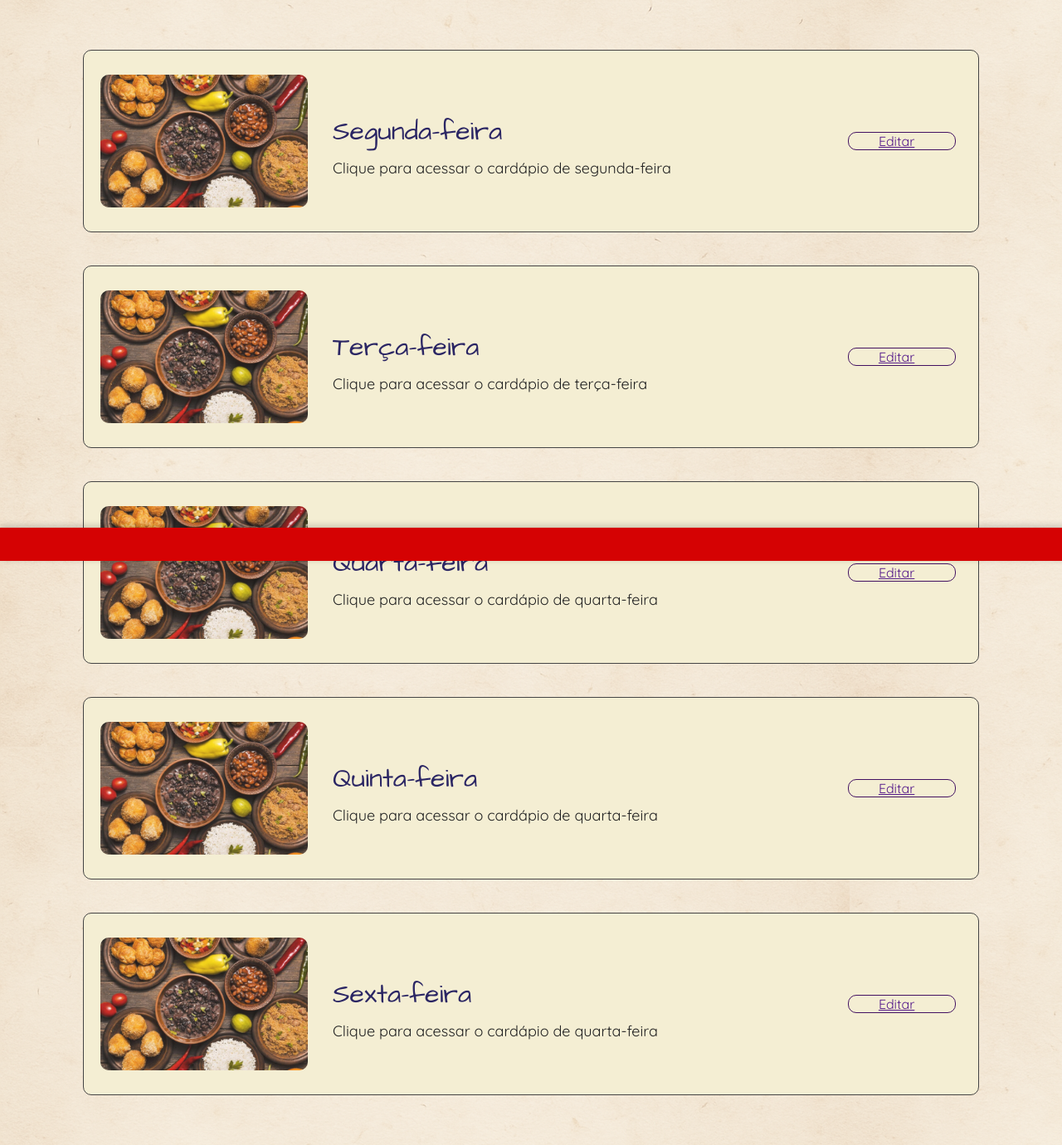
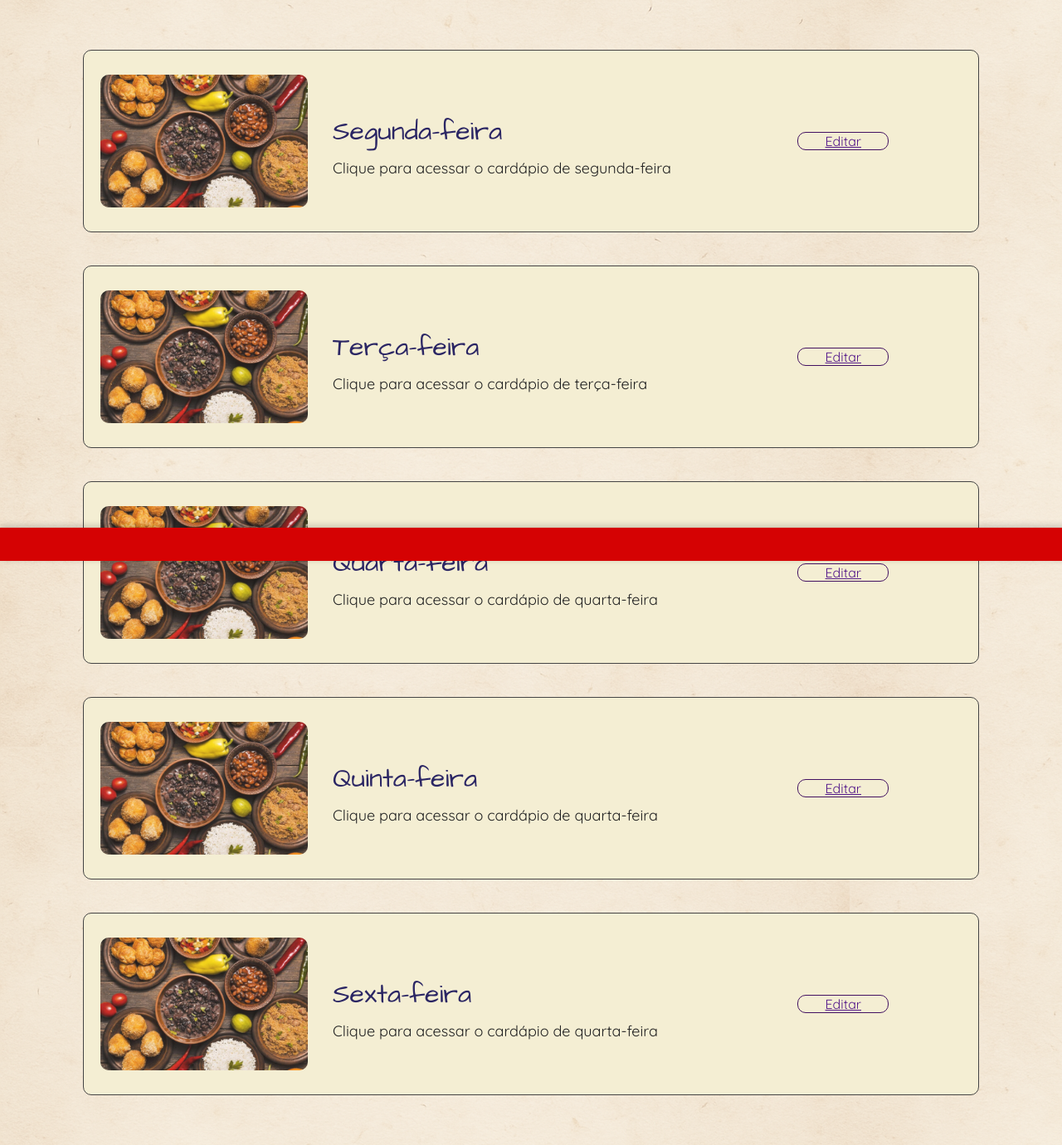
Before and after one commit to dudabas/projetec, a PHP site: page /cardapioadm.html in a window 1280 px wide. Shown: the part 124-1504 px from the top of the page at 83% size. Run offline with PHP 8.4, Linux system fonts and the light colour scheme.

Commit message:
Update styles.css

```diff
--- a/styles.css
+++ b/styles.css
@@ -115,6 +115,7 @@ footer {
 
 .cardapio-page-item {
   display: flex;
+  position: relative;
   align-items: center;
   justify-content: start;
   background: #f4eed3;
@@ -200,8 +201,8 @@ footer {
   /*Editar adm cardapio*/
 .border-editor {
     position: absolute;
+    right: 10%;
     text-align: center;
-    right: 10%;
     justify-content: start;
     border: 1px solid #421161;
     border-radius: 10px;
@@ -210,5 +211,4 @@ footer {
 
   .editor-page {
     text-align: center;
-    margin-right: 10%;
   }
```
